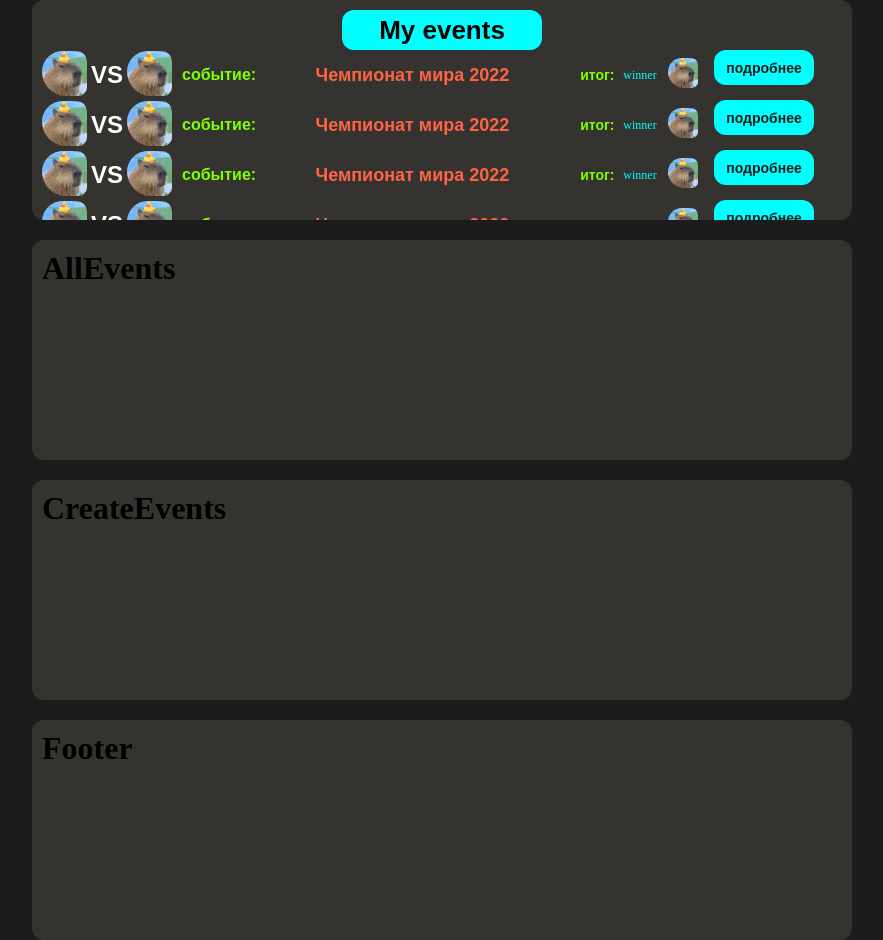
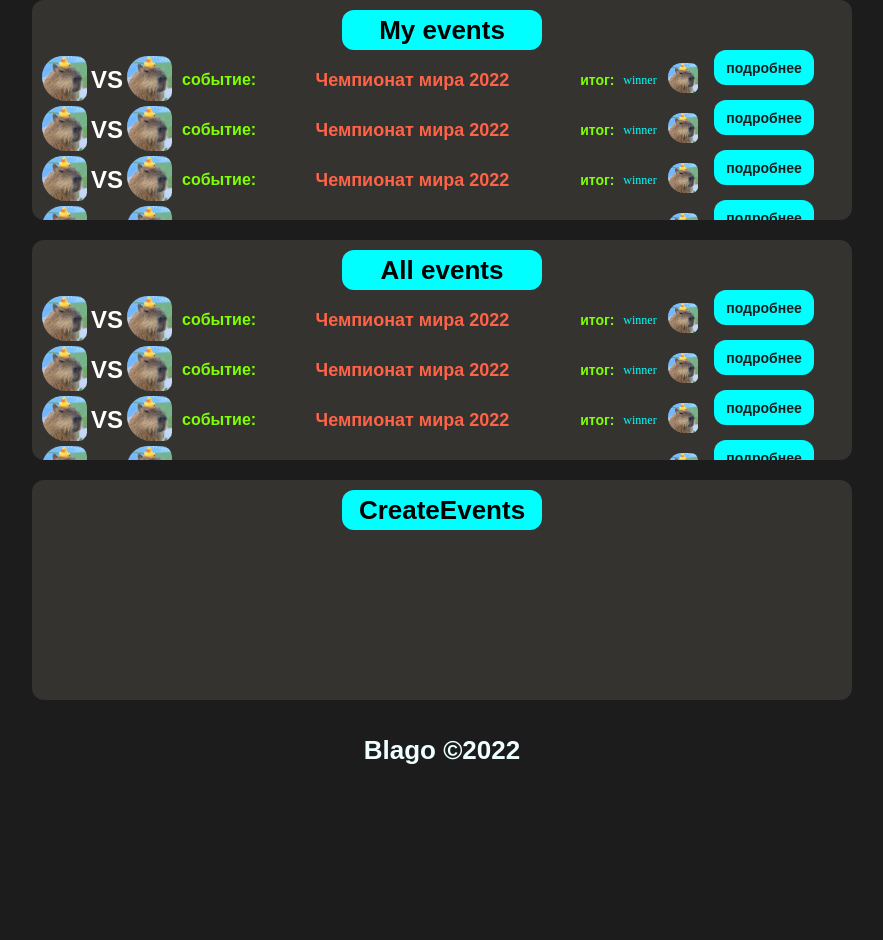
Before and after one commit to CTAC-Saint-Peterburg/Blago, a React (Create React App) app: page / in a window 1280 px wide. Shown: the part 260-1200 px from the top of the page, without its empty margins (198-1081 px from the left). Built offline with nearby package versions, Linux system fonts and the light colour scheme.

Commit message:
update: styles.css

```diff
--- a/src/components/AllEvents.jsx
+++ b/src/components/AllEvents.jsx
@@ -1,8 +1,21 @@
 import styles from "../stylesComponents/AllEvents.module.css";
+import CoinFlipCard from "./secundaryComponents/Coinflipcard";
 export default function AllEvents() {
   return (
     <div className={styles.allevents}>
-      <h1>AllEvents</h1>
+      <div className={styles.alleventsHeader}>
+        <h1 className={styles.alleventsHeaderh1}>All events</h1>
+      </div>
+      <div className={styles.alleventsalldata}>
+        <CoinFlipCard />
+        <CoinFlipCard />
+        <CoinFlipCard />
+        <CoinFlipCard />
+        <CoinFlipCard />
+        <CoinFlipCard />
+        <CoinFlipCard />
+        <CoinFlipCard />
+      </div>
     </div>
   );
 }
--- a/src/components/CreateEvents.jsx
+++ b/src/components/CreateEvents.jsx
@@ -2,7 +2,9 @@ import styles from "../stylesComponents/CreateEvents.module.css";
 export default function CreateEvents() {
   return (
     <div className={styles.createevents}>
-      <h1>CreateEvents</h1>
+      <div className={styles.createeventsHeader}>
+        <h1 className={styles.createeventsHeaderH1}>CreateEvents</h1>
+      </div>
     </div>
   );
 }
--- a/src/components/Footer.jsx
+++ b/src/components/Footer.jsx
@@ -2,7 +2,7 @@ import styles from "../stylesComponents/Footer.module.css";
 export default function Footer() {
   return (
     <div className={styles.footer}>
-      <h1>Footer</h1>
+      <h1 className={styles.footerH1}>Blago ©2022</h1>
     </div>
   );
 }
--- a/src/stylesComponents/AllEvents.module.css
+++ b/src/stylesComponents/AllEvents.module.css
@@ -3,12 +3,29 @@
   margin: 0 auto;
   margin-top: 20px;
   padding: 10px;
+  overflow: hidden;
   background-color: #343330;
   border-radius: 12px;
   width: 80%;
   max-width: 800px;
   height: 200px;
 }
-h1 {
+.alleventsHeader {
+  margin: 0 auto;
+  width: 200px;
+  height: 40px;
+  background-color: aqua;
+  border-radius: 12px;
+}
+.alleventsHeaderh1 {
   margin: 0 0 0 0;
+  text-align: center;
+  padding: 5px;
+  font-family: Arial;
+  font-weight: 600;
+  font-size: 26px;
 }
+.alleventsalldata {
+  margin: 0 auto;
+  width: 100%;
+}
--- a/src/stylesComponents/CreateEvents.module.css
+++ b/src/stylesComponents/CreateEvents.module.css
@@ -9,6 +9,18 @@
   max-width: 800px;
   height: 200px;
 }
-h1 {
+.createeventsHeader {
+  margin: 0 auto;
+  width: 200px;
+  height: 40px;
+  background-color: aqua;
+  border-radius: 12px;
+}
+.createeventsHeaderH1 {
   margin: 0 0 0 0;
+  text-align: center;
+  padding: 5px;
+  font-family: Arial;
+  font-weight: 600;
+  font-size: 26px;
 }
--- a/src/stylesComponents/Footer.module.css
+++ b/src/stylesComponents/Footer.module.css
@@ -3,12 +3,17 @@
   margin: 0 auto;
   margin-top: 20px;
   padding: 10px;
-  background-color: #343330;
-  border-radius: 12px;
+  background-color: #1c1c1c;
   width: 80%;
   max-width: 800px;
   height: 200px;
 }
-h1 {
+.footerH1 {
   margin: 0 0 0 0;
+  text-align: center;
+  padding: 5px;
+  font-family: Arial;
+  font-weight: 600;
+  font-size: 26px;
+  color: azure;
 }
```
